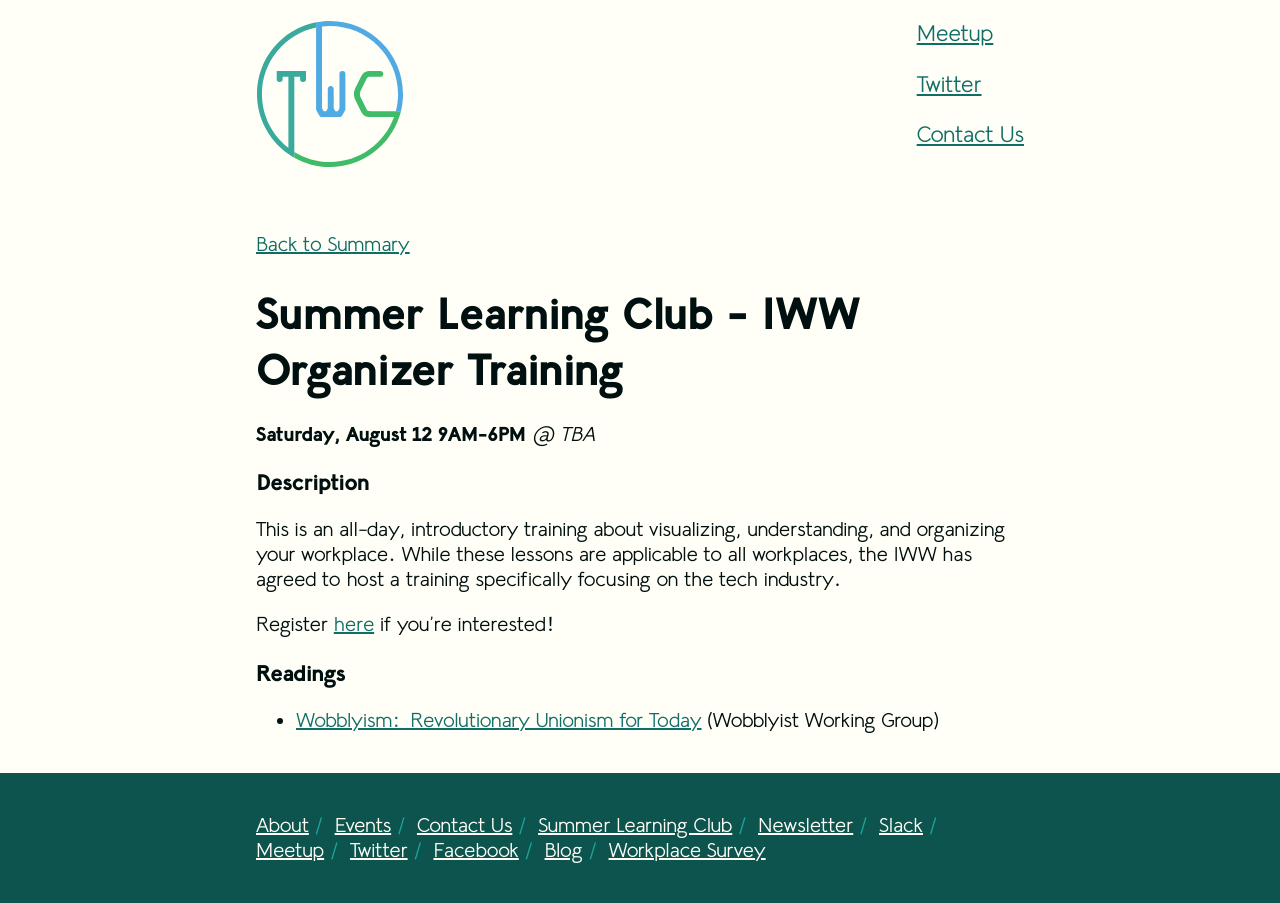
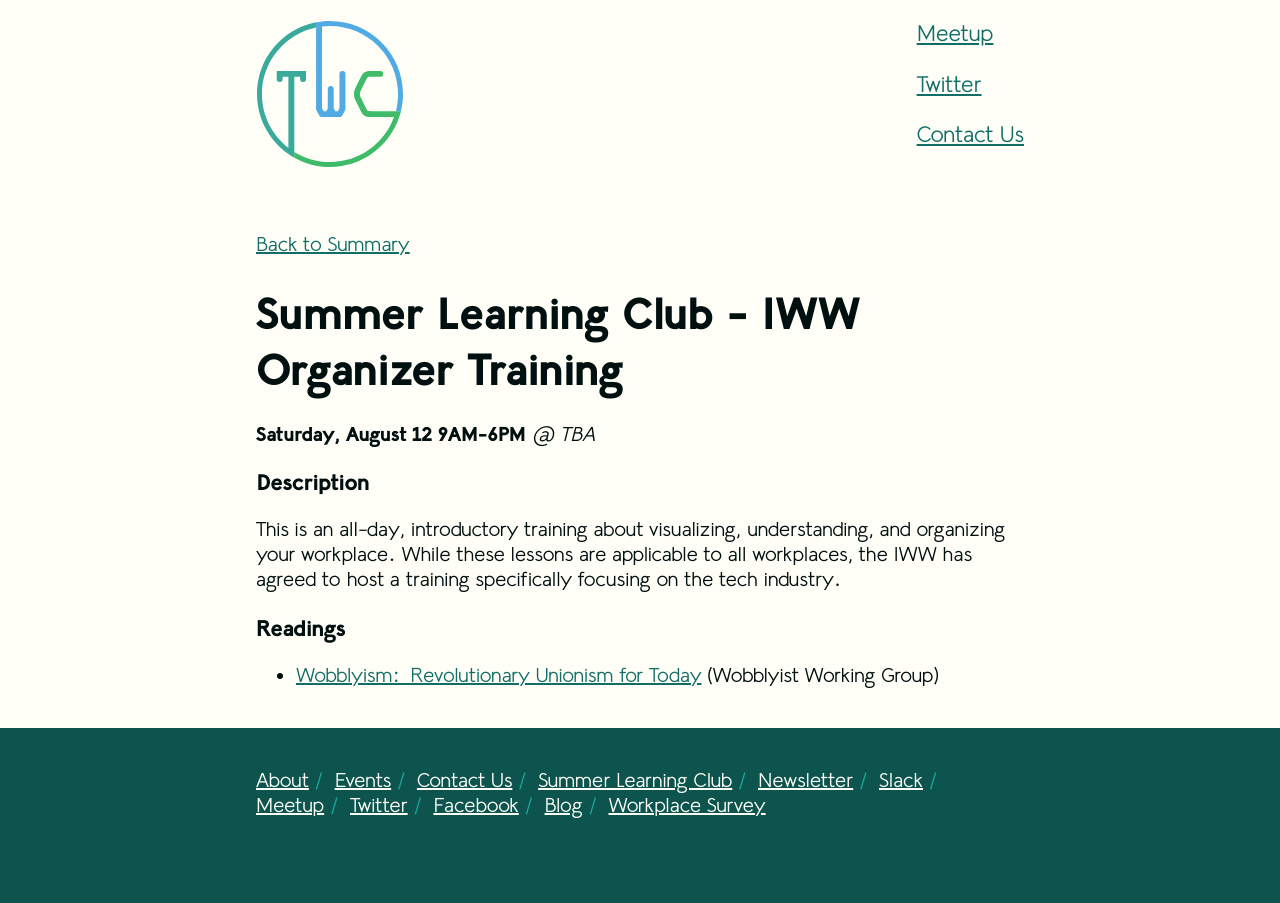
Before and after one commit to techworkersco/twc-site, a Jekyll site: the page built from learning-club-6.md, in a window 1280 px wide. Built offline with Jekyll 4.4.1, drawn with Linux system fonts in a browser that asks for light colours.

Commit message:
remove registration link for past session

```diff
--- a/learning-club-6.md
+++ b/learning-club-6.md
@@ -14,8 +14,6 @@
 
 This is an all-day, introductory training about visualizing, understanding, and organizing your workplace. While these lessons are applicable to all workplaces, the IWW has agreed to host a training specifically focusing on the tech industry.
 
-Register [here](https://docs.google.com/forms/d/e/1FAIpQLSeWZEL4S8xB0wTlZuYZLL1GrOjiZI6hOKAtbZiRTQ54dGG5YA/viewform?usp=sf) if you’re interested!
-
 ### Readings
 
 - [Wobblyism: Revolutionary Unionism for Today](https://libcom.org/library/wobblyism-revolutionary-unionism-today) (Wobblyist Working Group)
```
